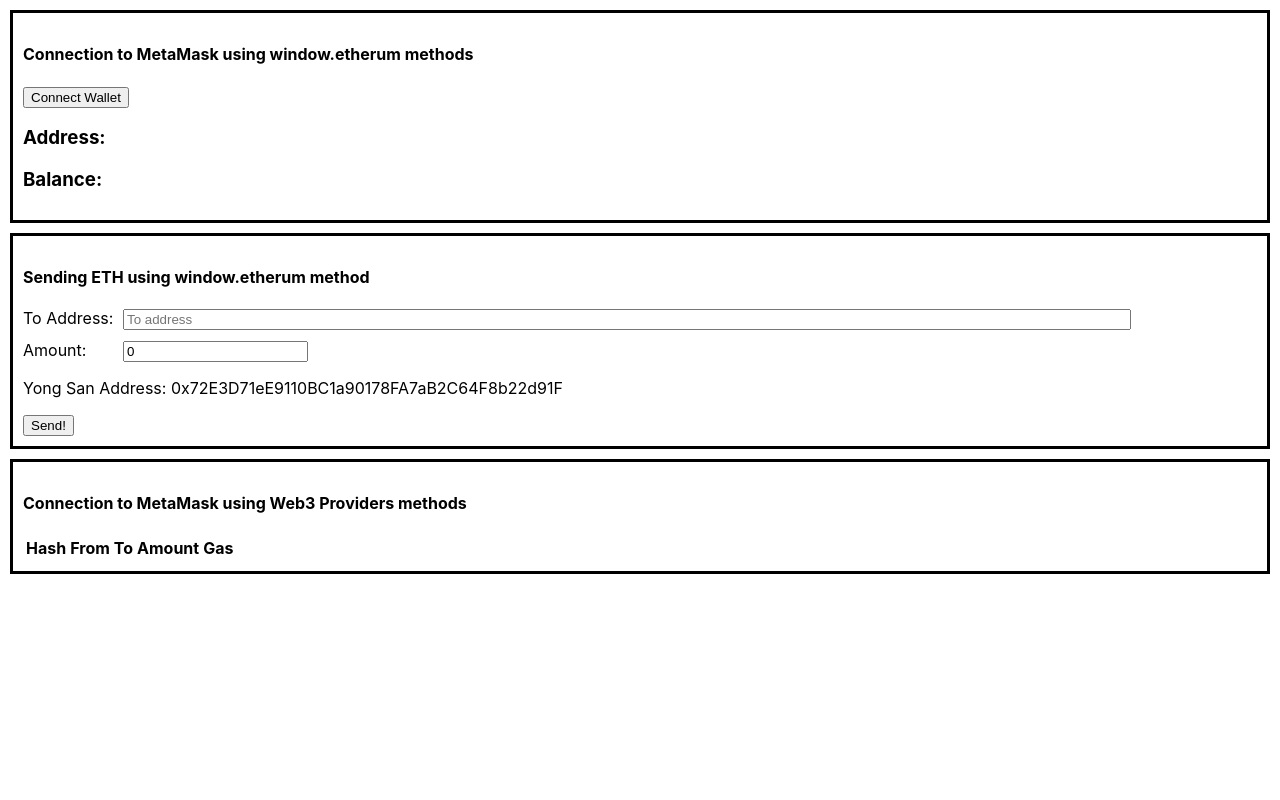
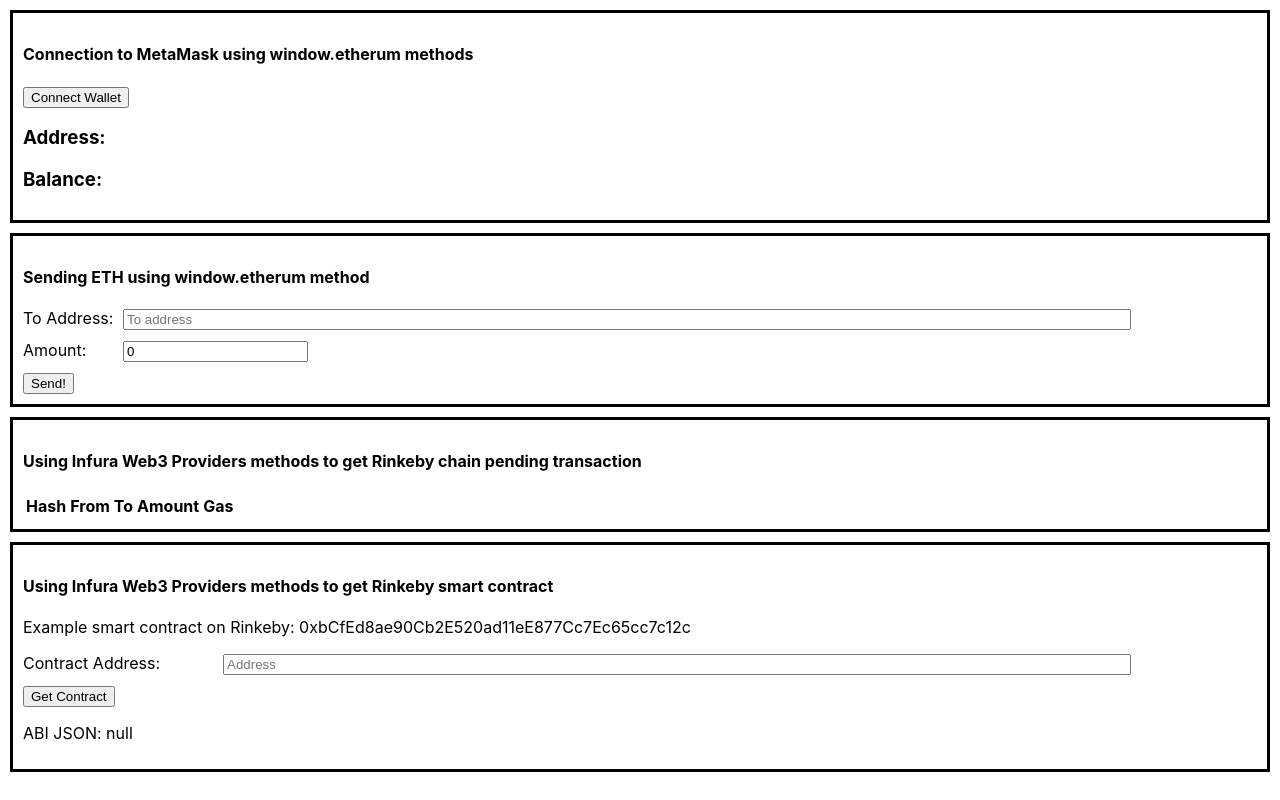
Before and after one commit to yongsan-goi/ifps-sample, a React (Create React App) app: page / in a window 1280 px wide. Built offline with nearby package versions, Linux system fonts and the light colour scheme.

Commit message:
smart contract reading by address

```diff
--- a/package.json
+++ b/package.json
@@ -3,12 +3,14 @@
   "version": "0.1.0",
   "private": true,
   "dependencies": {
+    "@nomiclabs/hardhat-etherscan": "^3.1.0",
     "@testing-library/jest-dom": "^5.16.4",
     "@testing-library/react": "^13.3.0",
     "@testing-library/user-event": "^13.5.0",
     "@tinymce/tinymce-react": "^3.12.6",
     "@web3-react/core": "^6.1.9",
     "@web3-react/injected-connector": "^6.0.7",
+    "axios": "^0.27.2",
     "buffer": "^6.0.3",
     "ethers": "^5.7.0",
     "https-browserify": "^1.0.0",
--- a/src/App.js
+++ b/src/App.js
@@ -1,14 +1,16 @@
 import "./App.css";
 import WalletCard from "./views/WalletCard";
-import Scan from "./views/Scan";
+import ScanPendingTxn from "./views/ScanPendingTxn";
 import TransferWallet from "./views/TransferWallet";
+import SmartContract from "./views/SmartContract";
 
 function App() {
   return (
     <>
       <WalletCard />
       <TransferWallet />
-      <Scan />
+      <ScanPendingTxn />
+      <SmartContract />
     </>
   );
 }
--- /dev/null
+++ b/src/common/constant.js
@@ -0,0 +1,20 @@
+export const scanPendingTxn: boolean = false;
+
+export const chain: string = 'rinkeby';
+
+// etherscan API key
+export const etherscan: any = {
+	apiKey: 'PDE8HZBUFGXIRFNNVAU2HN1FGVYAQ6I2C5',
+	getAbi: 'https://api-rinkeby.etherscan.io/api?module=contract&action=getabi&apikey=PDE8HZBUFGXIRFNNVAU2HN1FGVYAQ6I2C5&address='
+};
+
+export const constructAbi = (address): string => {
+	return etherscan.getAbi + address;
+}
+
+// infura
+export const infura: any = {
+	apiKey: '6e14075f1127445c9334c5dbce70b535',
+	websocketUri: 'wss://rinkeby.infura.io/ws/v3/6e14075f1127445c9334c5dbce70b535',
+	httpsUri: 'https://rinkeby.infura.io/v3/6e14075f1127445c9334c5dbce70b535'
+};
--- a/src/views/Scan.js
+++ b/src/views/ScanPendingTxn.js
@@ -1,27 +1,25 @@
 import React, { useState } from "react";
 import Web3 from 'web3'
+import * as constant from '../common/constant'
 
-const Scan = () => {
+const ScanPendingTxn = () => {
   const [latestTxnList, setTxnList] = useState([]);
-
   const maxTxnStored: number = 10;
 
-  const apiKey: string = '6e14075f1127445c9334c5dbce70b535';
-  const websocketUri: string = 'wss://rinkeby.infura.io/ws/v3/' + apiKey;
-  const httpsUri: string = 'https://rinkeby.infura.io/v3/' + apiKey;
-
   if (window.ethereum) {
-  	const provider = new Web3.providers.WebsocketProvider(websocketUri);
+  	const provider = new Web3.providers.WebsocketProvider(constant.infura.websocketUri);
     const web3 = new Web3(provider);
     const subscription = web3.eth.subscribe('pendingTransactions');
 
-    subscription.subscribe((error, result) => {
+    if (constant.scanPendingTxn) {
+		subscription
+			.subscribe((error, result) => {
 				if (error) console.log(error);
 				// if (result) console.log(result);
 			})
 			.on('data', async (txHash) => {
 				try {
-	      const web3Http = new Web3(httpsUri);
+					const web3Http = new Web3(constant.infura.httpsUri);
 					const trx = await web3Http.eth.getTransaction(txHash);
 					if (trx !== null) {
 						trx['hash'] = txHash;
@@ -34,24 +32,25 @@
 				}
 			})
 		}
+	}
 
   const setLatestTxn = (txn) => {
-  	console.log('txn here', txn);
-  	console.log('latestTxnList', latestTxnList);
+  	// console.log('txn here', txn);
+  	// console.log('latestTxnList', latestTxnList);
 
   	const newArray = latestTxnList.slice();
   	if (newArray.length !== maxTxnStored) {
   		newArray.push(txn);
   		setTxnList(newArray);
   	} else {
-
+  		// TODO: update remove old txn and push new txn
   	}
   }
 
   return (
     <>
       <div className='card-wrapper'>
-        <h4>Connection to MetaMask using Web3 Providers methods</h4>
+        <h4>Using Infura Web3 Providers methods to get Rinkeby chain pending transaction</h4>
       	<table>
 	      	<thead>
 	      		<tr>
@@ -81,4 +80,4 @@
   );
 };
 
-export default Scan;
+export default ScanPendingTxn;
--- /dev/null
+++ b/src/views/SmartContract.js
@@ -0,0 +1,54 @@
+import React, { useState } from "react";
+import Web3 from 'web3'
+import axios from 'axios'
+import * as constant from '../common/constant'
+
+const SmartContract = () => {
+  const [address, setAddress] = useState([]);
+  const [abiJson, setAbiJson] = useState(null);
+  const [methodsJson, setMethods] = useState(null);
+
+  const getContract = async () => {
+  	console.log('address', address);
+  	if (window.ethereum) {
+	    try {
+	    	const uri = constant.constructAbi(address);
+	    	const etherScanAbi = await axios.get(uri);
+	    	const abiJson = JSON.parse(etherScanAbi.data.result);
+	    	setAbiJson(abiJson);
+
+				const web3Http = new Web3(constant.infura.httpsUri);
+				const contract = new web3Http.eth.Contract(abiJson, address);
+  			console.log('contract', contract);
+  			console.log('methods', contract.methods);
+
+  			setMethods(contract.methods);
+			}
+			catch (error) {
+				console.log(error);
+			}
+	  }
+
+  }
+
+  return (
+    <>
+      <div className='card-wrapper'>
+        <h4>Using Infura Web3 Providers methods to get Rinkeby smart contract</h4>
+        <p>Example smart contract on Rinkeby: 0xbCfEd8ae90Cb2E520ad11eE877Cc7Ec65cc7c12c</p>
+        <div>
+	      	<div style={{marginBottom: '10px'}}>
+	          <label style={{width: '200px', display: 'inline-block'}}>Contract Address: </label>
+	          <input style={{width: '900px'}} type="text" placeholder="Address" value={address} onChange={(e)=>{setAddress(e.target.value)}} />
+	        </div>
+	        <button onClick={getContract}>Get Contract</button>
+		      </div>
+		      <div>
+	          <p style={{whiteSpace: 'nowrap', textOverflow: 'ellipsis', overflow: 'hidden'}}>ABI JSON: {JSON.stringify(abiJson)}</p>
+	        </div>
+      </div>
+    </>
+  );
+};
+
+export default SmartContract;
--- a/src/views/TransferWallet.js
+++ b/src/views/TransferWallet.js
@@ -1,11 +1,10 @@
 import React, { useState } from "react";
-import { ethers } from "ethers";
 
 const TransferWallet = () => {
   const [errorMsg, setErrorMsg] = useState(null);
   const [toAddress, setAddress] = useState('');
   const [amount, setAmount] = useState(0);
-  const [gasFee, setGasFee] = useState(null);
+  // const [gasFee, setGasFee] = useState(null);
 
   const send = async () => {
     if (window.ethereum) {
@@ -56,7 +55,7 @@
            */}
 
         </div>
-        <p>Yong San Address: 0x72E3D71eE9110BC1a90178FA7aB2C64F8b22d91F</p>
+        <p style={{display: 'none'}}>Yong San Address: 0x72E3D71eE9110BC1a90178FA7aB2C64F8b22d91F</p>
         <button onClick={send}>Send!</button>
         {errorMsg}
       </div>
```
Also changed, not shown: 1 other file (tests, documents, lock files or other folders). Lines whose indentation alone changed are shown as unchanged.
